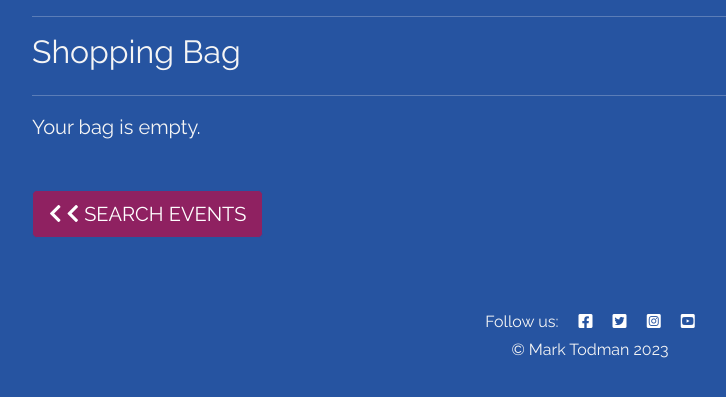
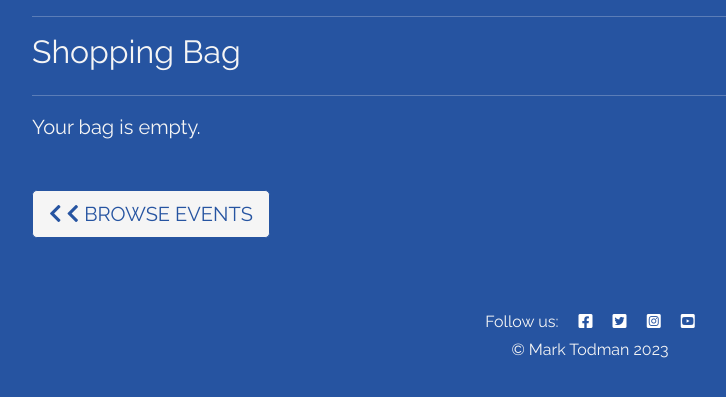
Before and after one commit to marktodman/endurance-republic, a Django app: page /bag/ in a window 1280 px wide. Shown: the part 105-502 px from the top of the page, without its empty margins (50-776 px from the left). Run offline with Django 3.2, Linux system fonts and the light colour scheme; some web fonts are replaced.

Commit message:
feat: Add functionality to remove event from shopping bag

```diff
--- a/bag/templates/bag/bag.html
+++ b/bag/templates/bag/bag.html
@@ -79,13 +79,13 @@
             </div>
             {% else %}
             <p class="lead mb-5">Your bag is empty.</p>
-            <a href="{% url 'events' %}" class="btn btn-primary btn-lg">
+            <a href="{% url 'events' %}" class="btn btn-dark btn-lg">
                 <span class="icon">
                     <i class="fas fa-chevron-left"></i>
                     <span class="icon">
                         <i class="fas fa-chevron-left"></i>
                     </span>
-                    <span class="text-uppercase">Search Events</span>
+                    <span class="text-uppercase">Browse Events</span>
             </a>
             {% endif %}
         </div>
@@ -101,7 +101,7 @@
     $('.remove-item').click(function (e) {
         var csrfToken = "{{ csrf_token }}";
         var eventId = $(this).attr('id').split('remove_')[1];
-        var url = `/bag/remove/${eventId}`;
+        var url = `/bag/remove/${eventId}/`;
         var data = {
             'csrfmiddlewaretoken': csrfToken,
         };
--- a/bag/urls.py
+++ b/bag/urls.py
@@ -4,5 +4,6 @@
 
 urlpatterns = [
     path('', views.bag, name='bag'),
-    path('add/<event_id>', views.add_to_bag, name='add-to-bag'),
+    path('add/<event_id>/', views.add_to_bag, name='add-to-bag'),
+    path('remove/<event_id>/', views.remove_from_bag, name='remove-from-bag'),
 ]
--- a/bag/views.py
+++ b/bag/views.py
@@ -1,4 +1,4 @@
-from django.shortcuts import render, redirect
+from django.shortcuts import render, redirect, HttpResponse
 from django.contrib import messages
 
 
@@ -30,3 +30,18 @@
     request.session['bag'] = bag
 
     return redirect(redirect_url)
+
+
+# Modified from Code Institute Boutique Ado Walkthrough
+def remove_from_bag(request, event_id):
+    """Remove the event from the shopping bag"""
+
+    try:
+        bag = request.session.get('bag', {})
+        bag.pop(event_id)
+
+        request.session['bag'] = bag
+        return HttpResponse(status=200)
+
+    except Exception as e:
+        return HttpResponse(status=500)
```
